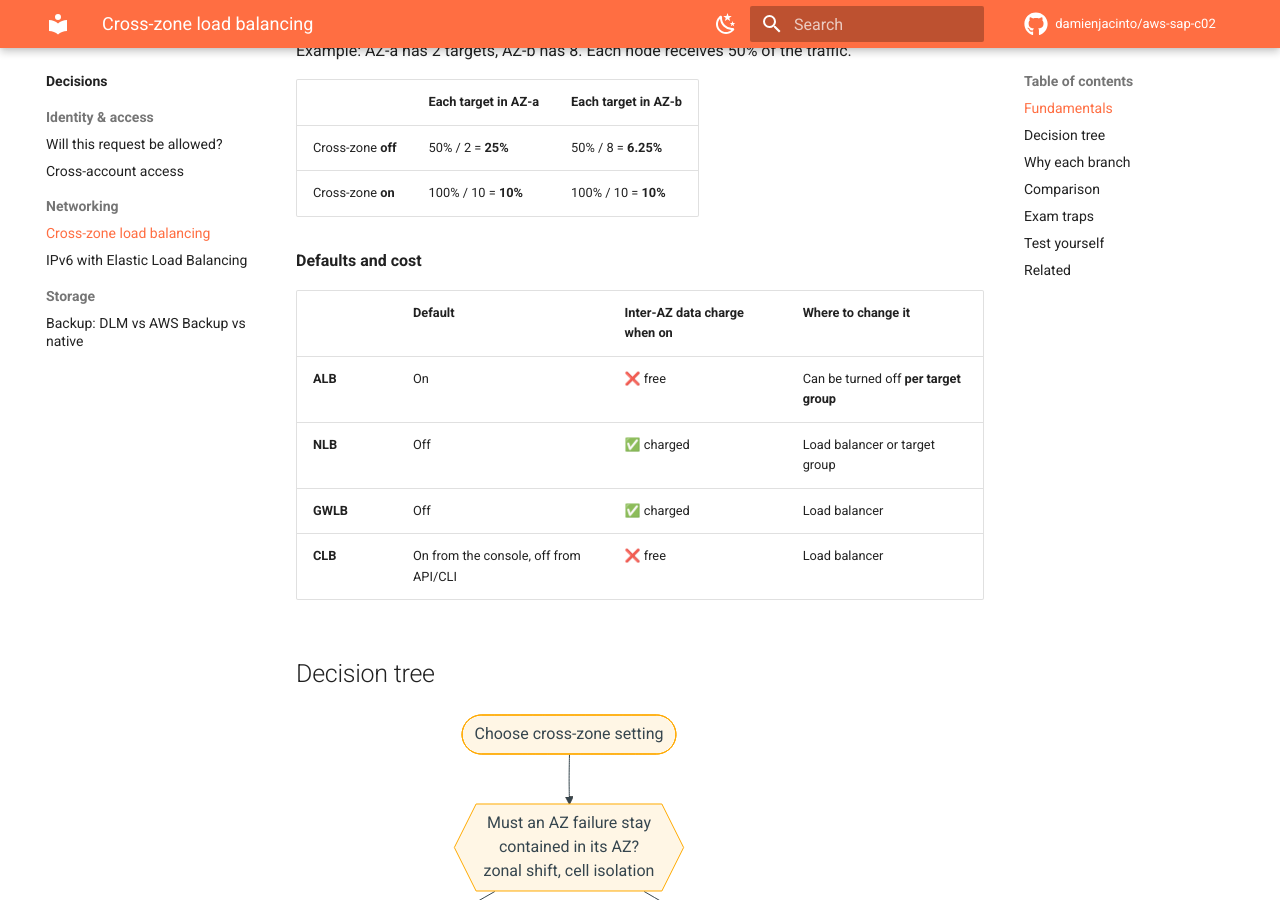
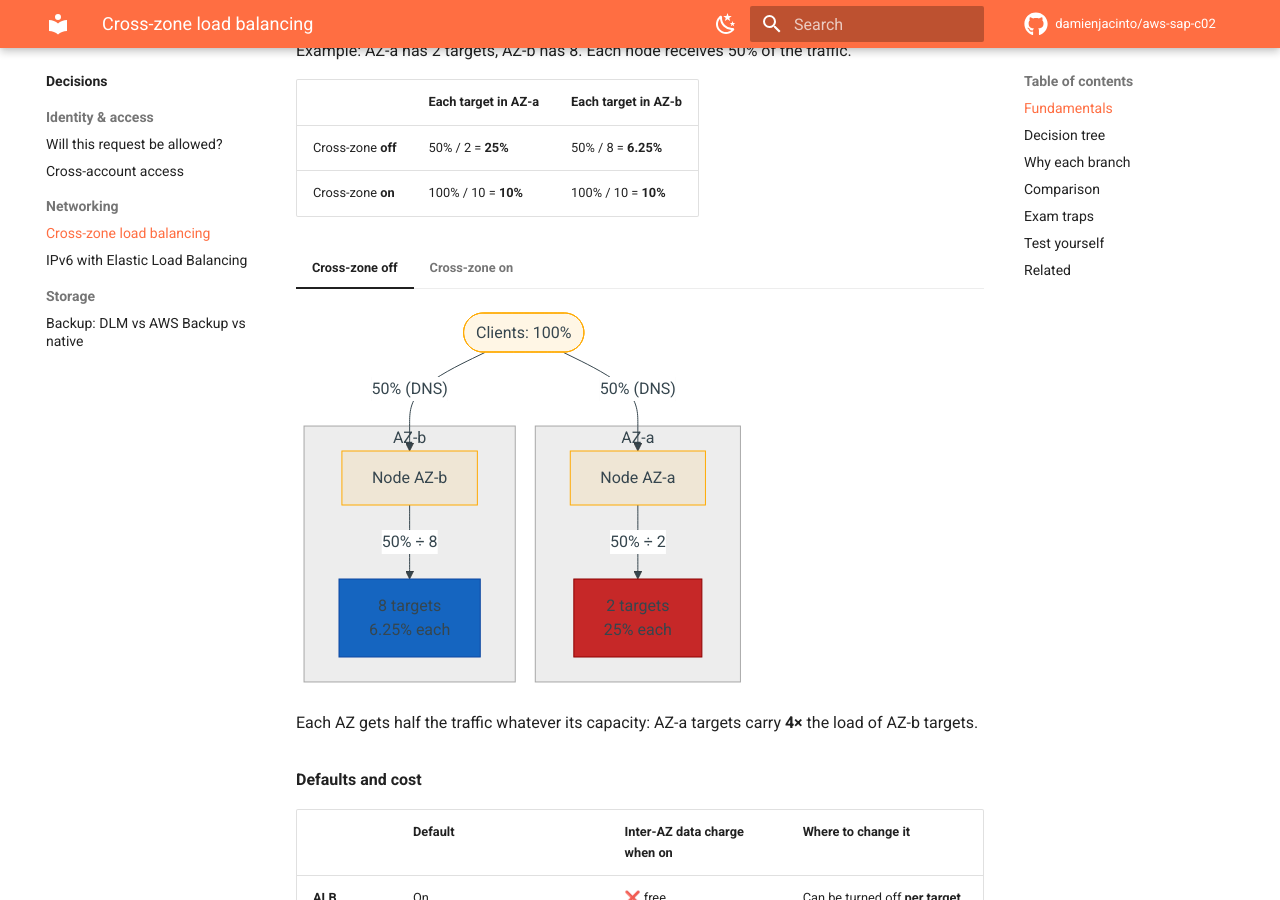
Before and after one commit to damienjacinto/aws-sap-c02, an MkDocs documentation site: the page built from docs/decisions/networking/elb-cross-zone.md, in a window 1280 px wide and 900 px high, scrolled down 726 px. Built offline with MkDocs 1.6.1 and Material for MkDocs 9.7.7, drawn with Linux system fonts in a browser that asks for light colours; comment, search, counter and statistics services are not loaded; part of the change alters nothing that is shown.

Commit message:
docs(networking): add cross-zone traffic distribution diagrams
Co-Authored-By: Claude Opus 5.5 <noreply@anthropic.com>

````diff
--- a/docs/decisions/networking/elb-cross-zone.md
+++ b/docs/decisions/networking/elb-cross-zone.md
@@ -25,6 +25,54 @@ Example: AZ-a has 2 targets, AZ-b has 8. Each node receives 50% of the traffic.
 |---|---|---|
 | Cross-zone **off** | 50% / 2 = **25%** | 50% / 8 = **6.25%** |
 | Cross-zone **on** | 100% / 10 = **10%** | 100% / 10 = **10%** |
+
+=== "Cross-zone off"
+
+    ```mermaid
+    flowchart TD
+        C([Clients: 100%]) -- "50% (DNS)" --> NA[Node AZ-a]
+        C -- "50% (DNS)" --> NB[Node AZ-b]
+        subgraph AZa [AZ-a]
+            NA
+            TA["2 targets<br/>25% each"]
+        end
+        subgraph AZb [AZ-b]
+            NB
+            TB["8 targets<br/>6.25% each"]
+        end
+        NA -- "50% ÷ 2" --> TA
+        NB -- "50% ÷ 8" --> TB
+        classDef hot fill:#c62828,stroke:#8e0000,color:#fff
+        classDef cold fill:#1565c0,stroke:#0d47a1,color:#fff
+        class TA hot
+        class TB cold
+    ```
+
+    Each AZ gets half the traffic whatever its capacity: AZ-a targets carry **4×** the load of AZ-b targets.
+
+=== "Cross-zone on"
+
+    ```mermaid
+    flowchart TD
+        C([Clients: 100%]) -- "50% (DNS)" --> NA[Node AZ-a]
+        C -- "50% (DNS)" --> NB[Node AZ-b]
+        subgraph AZa [AZ-a]
+            NA
+            TA["2 targets<br/>5% + 5% = 10% each"]
+        end
+        subgraph AZb [AZ-b]
+            NB
+            TB["8 targets<br/>5% + 5% = 10% each"]
+        end
+        NA -- "2 × 5%" --> TA
+        NA -- "8 × 5% (cross-AZ)" --> TB
+        NB -- "2 × 5% (cross-AZ)" --> TA
+        NB -- "8 × 5%" --> TB
+        classDef even fill:#2e7d32,stroke:#1b5e20,color:#fff
+        class TA,TB even
+    ```
+
+    Each node splits its 50% over all 10 targets (5% each), so every target ends up at **10%**. The cross-AZ arrows are what NLB and GWLB bill.
 
 **Defaults and cost**
 
````
